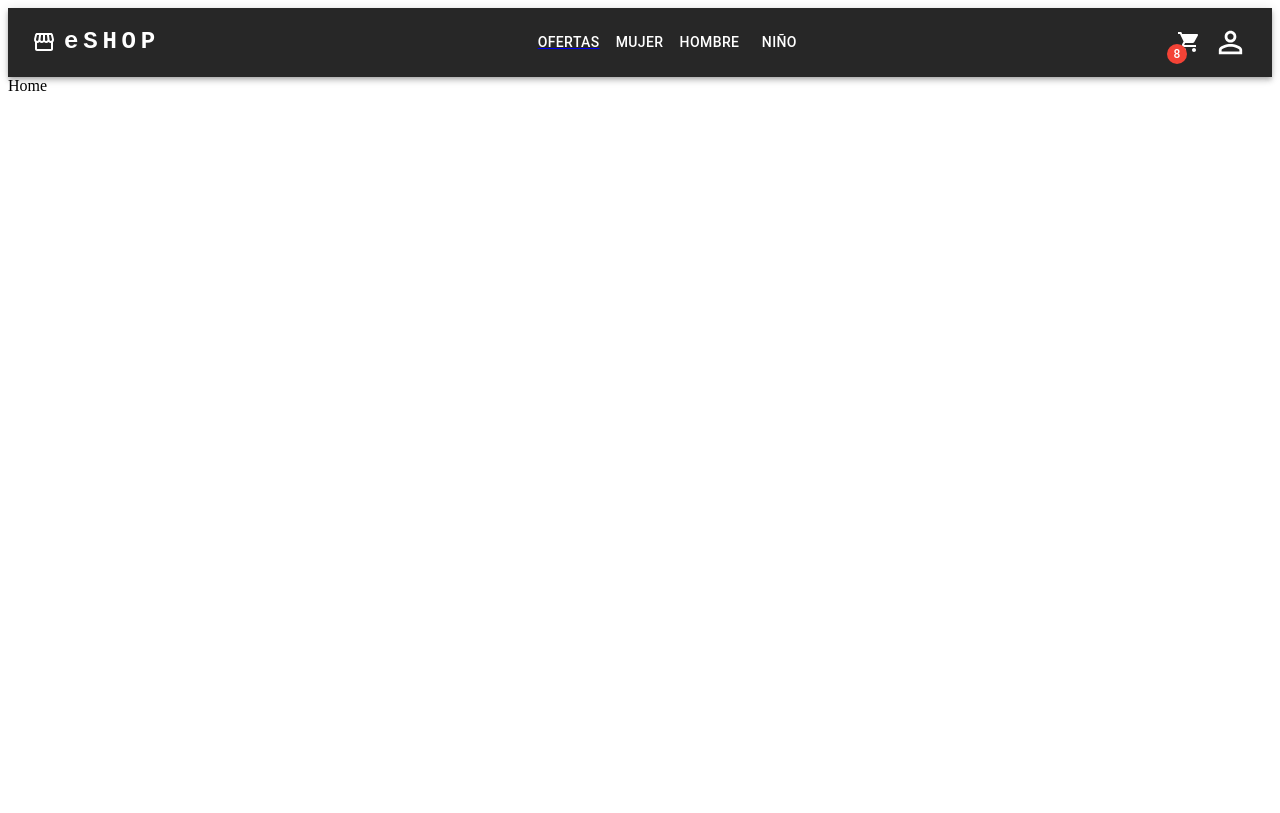
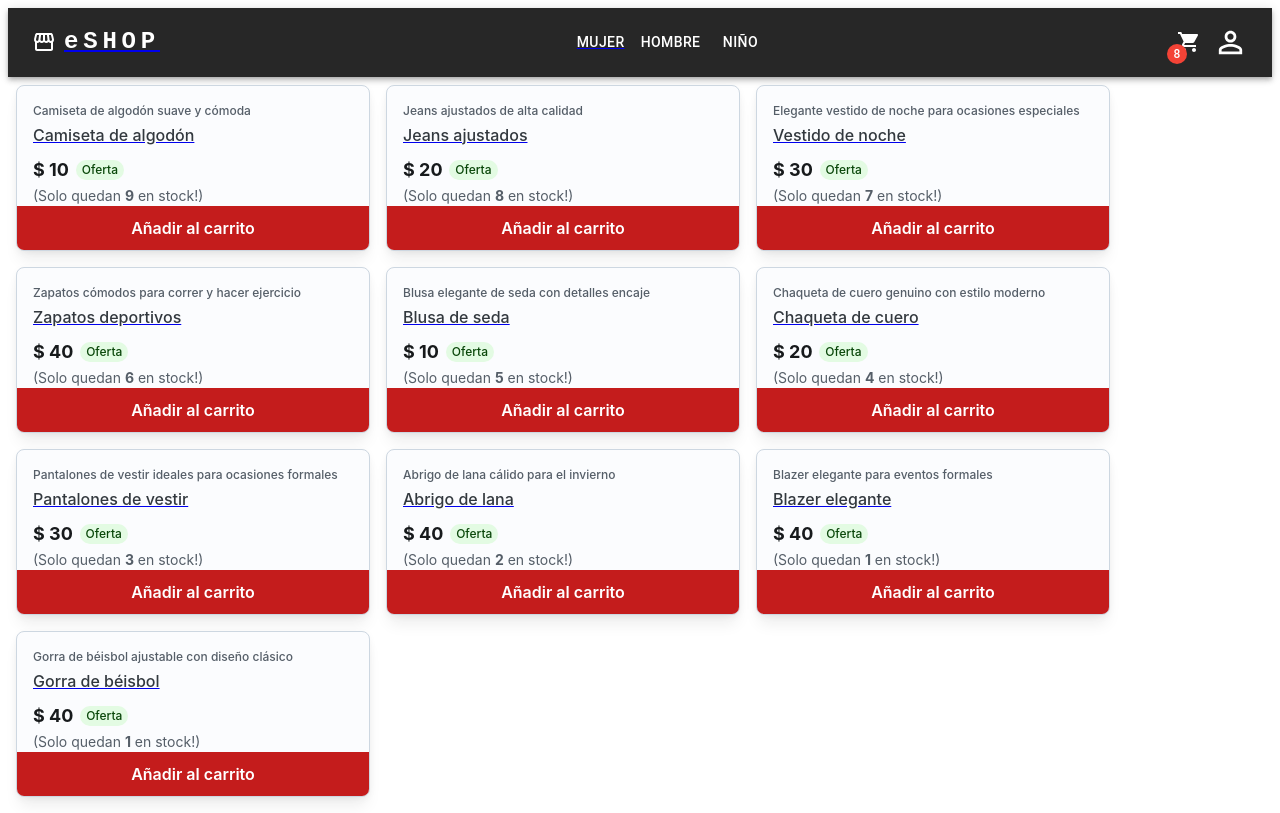
Before and after one commit to facup14dev/Coderhouse-React, a React (Vite) app: page / in a window 1280 px wide. Built offline with nearby package versions, Linux system fonts and the light colour scheme.

Commit message:
pruebas 2

```diff
--- a/src/App.jsx
+++ b/src/App.jsx
@@ -1,7 +1,7 @@
 import Navbar from "./components/Navbar"
 import ItemListContainer from "./components/ItemListContainer"
 import Cart from "./components/Cart"
-import Home from "./components/Home"
+import ItemDetailContainer from "./components/ItemDetailContainer"
 import { BrowserRouter, Route, Routes } from "react-router-dom"
 
 
@@ -18,9 +18,11 @@ const App = () => {
          <Routes>
 
 
-          <Route exact path="/" element={<Home />}/>
+          <Route exact path="/" element={<ItemListContainer />}/>
           <Route exact path="/Cart" element={<Cart />}/>
           <Route exact path="/ItemListContainer" element={<ItemListContainer />}/>
+          <Route exact path="/product/:id" element={<ItemDetailContainer />}/>
+
 
 
         </Routes>
--- a/src/components/Item.jsx
+++ b/src/components/Item.jsx
@@ -1,24 +1,26 @@
-import * as React from 'react';
-import Button from '@mui/joy/Button';
-import Card from '@mui/joy/Card';
-import CardContent from '@mui/joy/CardContent';
-import CardOverflow from '@mui/joy/CardOverflow';
-import Chip from '@mui/joy/Chip';
-import Link from '@mui/joy/Link';
-import Typography from '@mui/joy/Typography';
-import ArrowOutwardIcon from '@mui/icons-material/ArrowOutward';
-import Grid from '@mui/joy/Grid';
+import * as React from "react";
+import Button from "@mui/joy/Button";
+import Card from "@mui/joy/Card";
+import CardContent from "@mui/joy/CardContent";
+import CardOverflow from "@mui/joy/CardOverflow";
+import Chip from "@mui/joy/Chip";
+import Typography from "@mui/joy/Typography";
+import { Link } from "react-router-dom";
 
-
-const Item = ({ name, description, price, stock }) => {
+const Item = ({ name, description, price, stock, id }) => {
   return (
-
-    <Card sx={{ width: 320, maxWidth: '100%', boxShadow: 'lg', margin: 1, display: 'inline-block'}}>
+    <Card
+      sx={{
+        width: 320,
+        maxWidth: "100%",
+        boxShadow: "lg",
+        margin: 1,
+        display: "inline-block",
+      }}
+    >
       <CardContent>
-        <Typography level="body-xs">
-          {description}
-        </Typography>
-        <Link
+        <Typography level="body-xs">{description}</Typography>
+        {/* <Link
           href="#product-card"
           fontWeight="md"
           color="neutral"
@@ -27,11 +29,21 @@ const Item = ({ name, description, price, stock }) => {
           endDecorator={<ArrowOutwardIcon />}
         >
           {name}
+        </Link> */}
+        <Link to={`/product/${id}`}>
+          <Typography
+            sx={{
+              fontWeight: "md",
+              cursor: "pointer",
+            }}
+          >
+            {name}
+          </Typography>
         </Link>
 
         <Typography
           level="title-lg"
-          sx={{ mt: 1, fontWeight: 'xl' }}
+          sx={{ mt: 1, fontWeight: "xl" }}
           endDecorator={
             <Chip component="span" size="sm" variant="soft" color="success">
               Oferta
@@ -51,5 +63,5 @@ const Item = ({ name, description, price, stock }) => {
       </CardOverflow>
     </Card>
   );
-}
-export default Item
+};
+export default Item;
--- /dev/null
+++ b/src/components/ItemDetail.jsx
@@ -0,0 +1,78 @@
+import React from 'react'
+import { useParams } from 'react-router-dom'
+import Button from "@mui/joy/Button";
+import Card from "@mui/joy/Card";
+import CardContent from "@mui/joy/CardContent";
+import CardOverflow from "@mui/joy/CardOverflow";
+import Chip from "@mui/joy/Chip";
+import Typography from "@mui/joy/Typography";
+
+
+const ItemDetail = ({productos}) => {
+
+    const {id} = useParams()
+
+    const productoFiltrado = productos.filter((producto) => producto.id == id)
+
+    console.log(productoFiltrado)
+    return (
+         <>
+
+            {
+            productoFiltrado.map((p) => {
+                return (
+                    <Card
+                    sx={{
+                      width: 320,
+                      maxWidth: "100%",
+                      boxShadow: "lg",
+                      margin: 1
+                    }}
+                  >
+                    <CardContent>
+                      <Typography level="body-xs">{p.description}</Typography>
+                        <Typography
+                          sx={{
+                            fontWeight: "md",
+                            cursor: "pointer",
+                          }}
+                        >
+                          {p.name}
+                        </Typography>
+
+
+                      <Typography
+                        level="title-lg"
+                        sx={{ mt: 1, fontWeight: "xl" }}
+                        endDecorator={
+                          <Chip component="span" size="sm" variant="soft" color="success">
+                            Oferta
+                          </Chip>
+                        }
+                      >
+                        $ {p.price}
+                      </Typography>
+                      <Typography level="body-sm">
+                        (Solo quedan <b>{p.stock}</b> en stock!)
+                      </Typography>
+                    </CardContent>
+                    <CardOverflow>
+                      <Button variant="solid" color="danger" size="lg">
+                        Añadir al carrito
+                      </Button>
+                    </CardOverflow>
+                  </Card>
+                )
+            })
+            }
+
+
+
+
+
+         </>
+  )
+
+}
+
+export default ItemDetail
--- a/src/components/ItemDetailContainer.jsx
+++ b/src/components/ItemDetailContainer.jsx
@@ -0,0 +1,51 @@
+import React from 'react'
+import ItemDetail from './ItemDetail'
+
+const ItemDetailContainer = () => {
+
+
+    const productos = [
+        { id: 1, name: "Camiseta de algodón", description: "Camiseta de algodón suave y cómoda", price: 10, category: 2, stock: 9 },
+        { id: 2, name: "Jeans ajustados", description: "Jeans ajustados de alta calidad", price: 20, category: 1, stock: 8 },
+        { id: 3, name: "Vestido de noche", description: "Elegante vestido de noche para ocasiones especiales", price: 30, category: 1, stock: 7 },
+        { id: 4, name: "Zapatos deportivos", description: "Zapatos cómodos para correr y hacer ejercicio", price: 40, category: 2, stock: 6 },
+        { id: 5, name: "Blusa de seda", description: "Blusa elegante de seda con detalles encaje", price: 10, category: 1, stock: 5 },
+        { id: 6, name: "Chaqueta de cuero", description: "Chaqueta de cuero genuino con estilo moderno", price: 20, category: 3, stock: 4 },
+        { id: 7, name: "Pantalones de vestir", description: "Pantalones de vestir ideales para ocasiones formales", price: 30, category: 3, stock: 3 },
+        { id: 8, name: "Abrigo de lana", description: "Abrigo de lana cálido para el invierno", price: 40, category: 3, stock: 2 },
+        { id: 9, name: "Blazer elegante", description: "Blazer elegante para eventos formales", price: 40, category: 2, stock: 1},
+        { id: 10, name: "Gorra de béisbol", description: "Gorra de béisbol ajustable con diseño clásico", price: 40, category: 2, stock: 1}
+      ]
+
+      const mostrarProductos = new Promise((resolve, reject) => {
+        if (productos.length > 0) {
+          setTimeout(() => {
+            resolve(productos)
+          }, 3000)
+        } else {
+          reject("No se encontraron productos")
+        }
+      })
+
+      mostrarProductos
+        .then((resultado) => {
+          console.log(resultado)
+        })
+        .catch((error) => {
+          console.log(error)
+        })
+
+
+
+  return (
+    <>
+
+    <ItemDetail
+        productos={productos}
+    />
+
+    </>
+  )
+}
+
+export default ItemDetailContainer
--- a/src/components/ItemList.jsx
+++ b/src/components/ItemList.jsx
@@ -12,6 +12,7 @@ const ItemList = ({ productos }) => {
                         <Item
 
                             key={p.id}
+                            id = {p.id}
                             name={p.name}
                             description={p.description}
                             price={p.price}
--- a/src/components/NavBar.jsx
+++ b/src/components/NavBar.jsx
@@ -55,10 +55,9 @@ function ResponsiveAppBar() {
           <Toolbar disableGutters>
 
 
-            <StorefrontIcon sx={{ display: { xs: 'none', md: 'flex' }, mr: 1, cursor: 'pointer' }} />
+            <StorefrontIcon sx={{ display: { xs: 'none', md: 'flex' }, mr: 1 }} />
 
-
-
+          <Link to={"/ItemListContainer"} >
             <Typography
               variant="h5"
               noWrap
@@ -71,11 +70,13 @@ function ResponsiveAppBar() {
                 letterSpacing: '.3rem',
                 color: 'inherit',
                 textDecoration: 'none',
-                cursor: 'pointer'
+                cursor: 'pointer',
+                color: 'white',
               }}
-            >
+              >
               eSHOP
             </Typography>
+              </Link>
 
             <Box sx={{ flexGrow: 1, display: { xs: 'flex', md: 'flex' }, justifyContent: "center", alignItems: "center" }}>
               <IconButton
@@ -117,9 +118,7 @@ function ResponsiveAppBar() {
               </Menu>
             </Box>
 
-            <Link to={"/"}>
               <StorefrontIcon sx={{ display: { xs: 'flex', md: 'none' }, mr: 1 }} />
-            </Link>
 
               <Typography
                 variant="h5"
@@ -140,21 +139,22 @@ function ResponsiveAppBar() {
               </Typography>
 
             <Box sx={{ flexGrow: 1, display: { xs: 'none', md: 'flex' } }}>
-              <Link to={"/ItemListContainer"}>
+              {/* <Link to={"/ItemListContainer"}>
                 <Button
                   onClick={handleCloseNavMenu}
                   sx={{ my: 2, color: 'white', display: 'block' }}
                 >
                   Ofertas
                 </Button>
-              </Link>
-
+              </Link> */}
+              <Link to={'/category'}>
               <Button
                 onClick={handleCloseNavMenu}
                 sx={{ my: 2, color: 'white', display: 'block' }}
-              >
+                >
                 Mujer
               </Button>
+                </Link>
               <Button
                 onClick={handleCloseNavMenu}
                 sx={{ my: 2, color: 'white', display: 'block' }}
```
Also changed, not shown: src/components/ProductDetail.jsx (added, +13 -0 lines).
